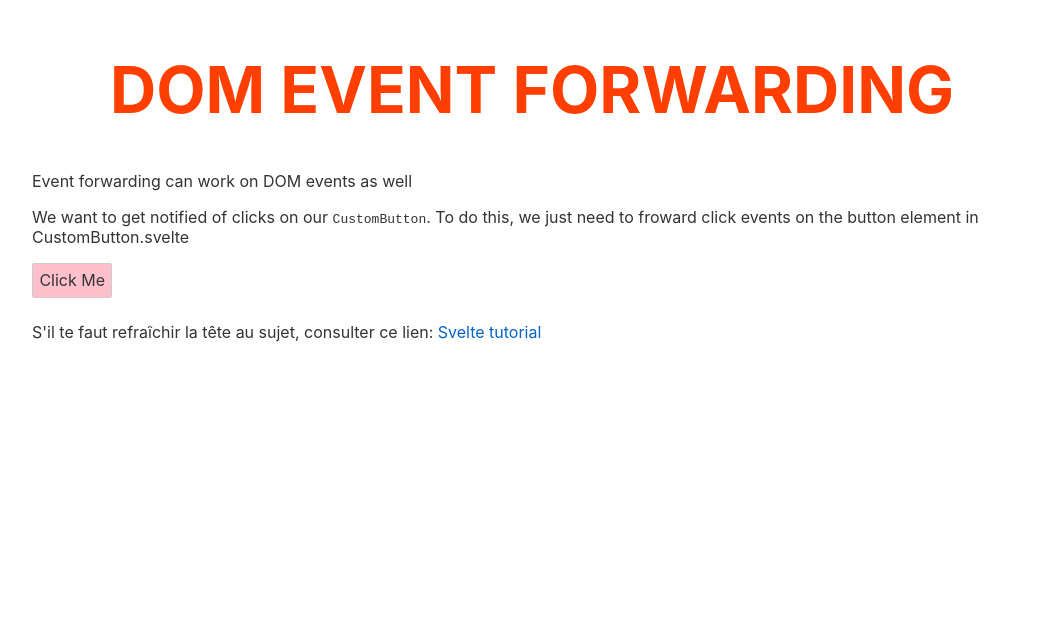
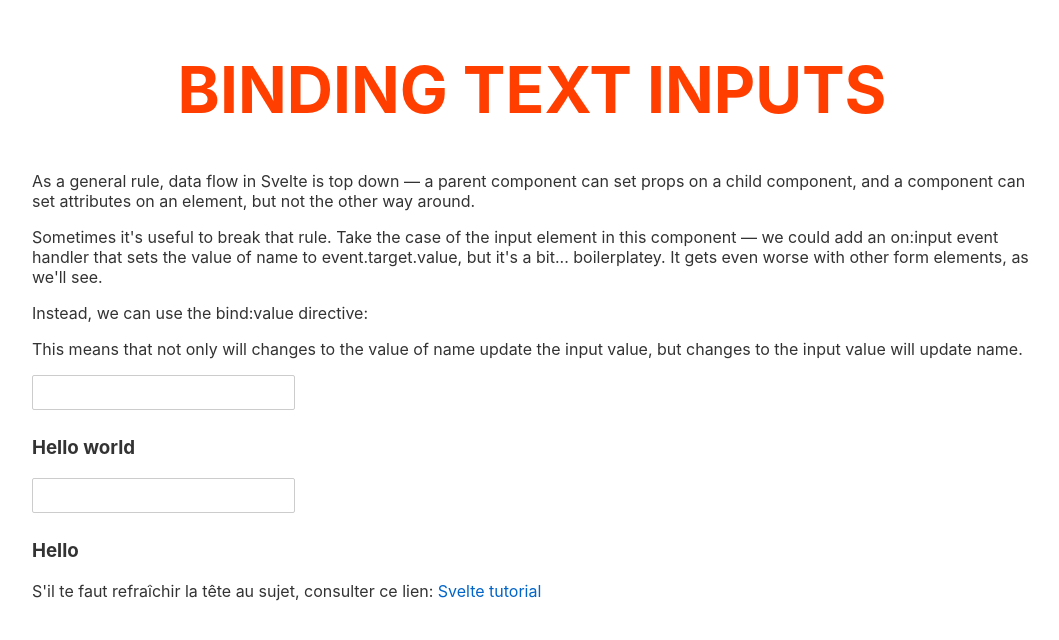
Before and after one commit to GillyRabutTsurwa/svelte-docs-learning, a Svelte app: page / in a window 1280 px wide. Shown: the top 640 px of the page, without its empty margins (108-1167 px from the left). Built offline with nearby package versions, Linux system fonts and the light colour scheme.

Commit message:
binding. starting with text inputs. this will be a good chapter

```diff
--- a/src/App.svelte
+++ b/src/App.svelte
@@ -1,11 +1,13 @@
 <script>
-  import CustomButton from "./components/CustomButton.svelte";
-  let title = "DOM Event Forwarding";
+  let title = "Binding Text Inputs";
+  let  name = "world";
+  let jina = "";
 
-  function clickMessage() {
-    alert("Bouton Clicked");
+  // NOTE: the vanilla javascript way
+  function changeInputVanilla(e) {
+    console.log(e);
+    name = e.target.value;
   }
-
 </script>
 
 <style>
@@ -43,16 +45,32 @@
 <main>
   <h1 id="title">{title}</h1>
   <div class="docs-read">
-    <p>Event forwarding can work on DOM events as well</p>
     <p>
-      We want to get notified of clicks on our <code>CustomButton</code>. To do this, we just need to froward click events on the button element in CustomButton.svelte
+      As a general rule, data flow in Svelte is top down — a parent component can set props on a child component, and a component can set attributes on an element, but not the other way around.
+    </p>
+    <p>
+      Sometimes it's useful to break that rule. Take the case of the input element in this component — we could add an on:input event handler that sets the value of name to event.target.value, but it's a bit... boilerplatey. It gets even worse with other form elements, as we'll see.
+    </p>
+    <p>
+      Instead, we can use the bind:value directive:
+    </p>
+    <p>
+      This means that not only will changes to the value of name update the input value, but changes to the input value will update name.
     </p>
   </div>
 
-  <CustomButton on:click={clickMessage} />
+  <div class="my-inputs">
+    <input type="text" on:input={changeInputVanilla}>
+    <h3>Hello {name}</h3>
+
+     <!-- NOTE: the svelte (javascript frameworks) way -->
+    <input type="text" bind:value={jina}>
+    <h3>Hello {jina}</h3>
+  </div>
+
   <p>
     S'il te faut refraîchir la tête au sujet, consulter ce lien:
-    <a href="https://svelte.dev/tutorial/dom-event-forwarding" target="_blank">
+    <a href="https://svelte.dev/tutorial/text-inputs" target="_blank">
       Svelte tutorial
     </a>
   </p>
--- a/src/components/CustomButton.svelte
+++ /dev/null
@@ -1,7 +0,0 @@
-<style>
-  button {
-    background-color: pink;
-  }
-</style>
-
-<button on:click>Click Me</button>
```
Also changed, not shown: 1 other file (tests, documents, lock files or other folders).
